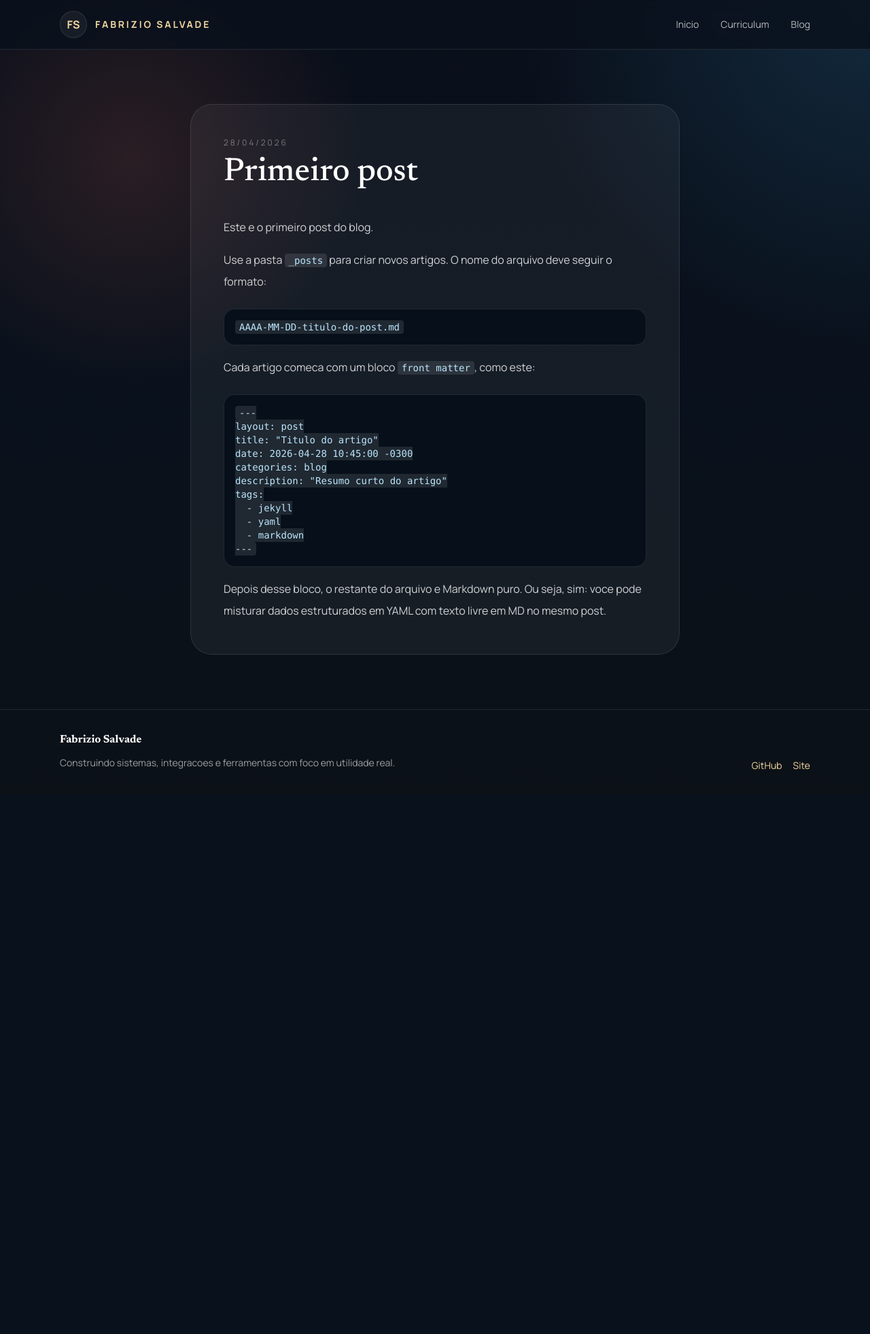
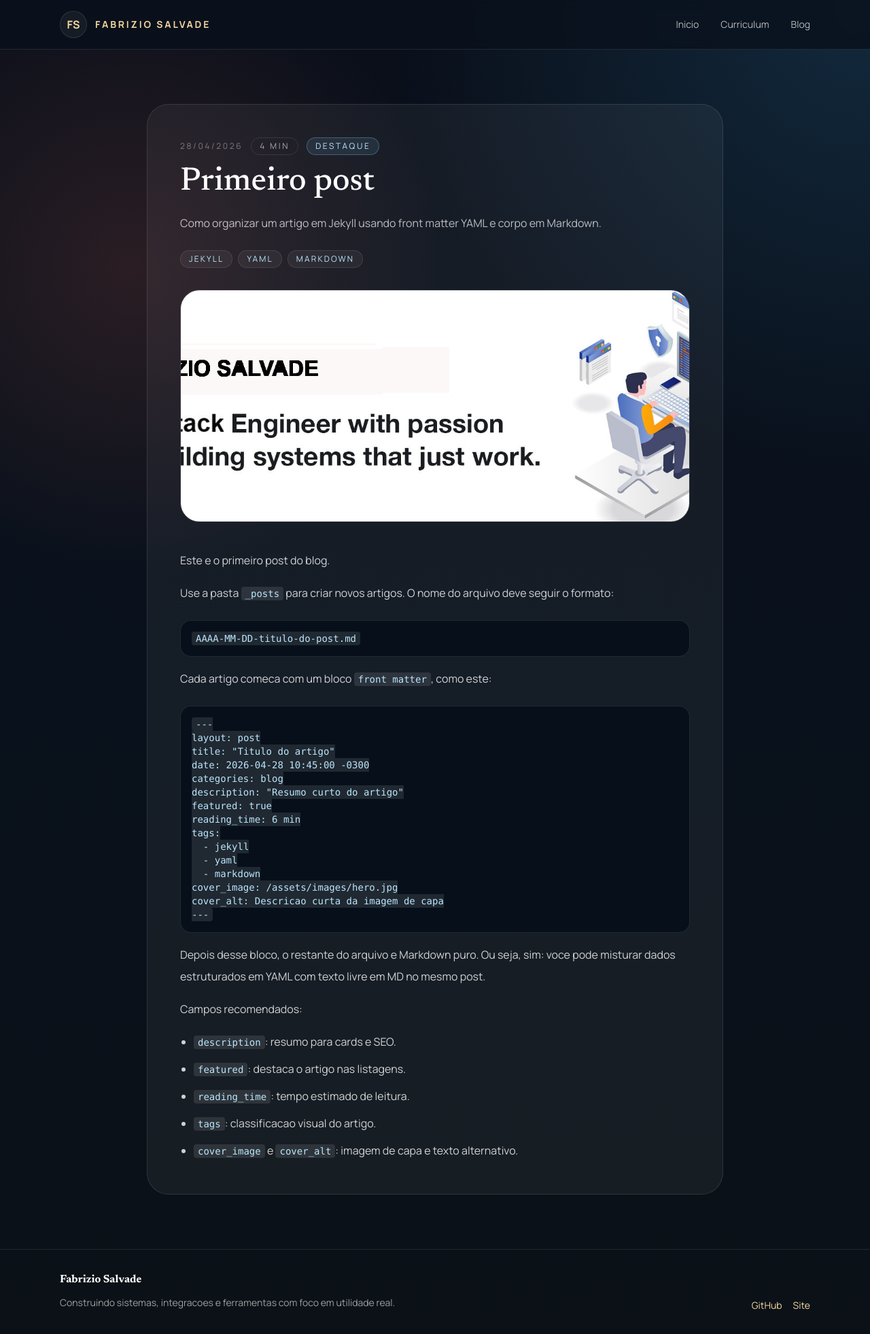
Before and after one commit to brizzio/brizzio.github.io, a Jekyll site: the page built from _posts/2026-04-28-primeiro-post.md, in a window 1280 px wide. Shown: the whole page at 68% size. Built offline with Jekyll 4.4.1, drawn with Linux system fonts in a browser that asks for light colours; before the commit the page ends 1168 px from its top, so only the background shows below that.

Commit message:
Standardize blog post metadata

````diff
--- a/_layouts/post.html
+++ b/_layouts/post.html
@@ -2,10 +2,33 @@
 layout: default
 ---
 
-<article class="mx-auto max-w-3xl px-6 py-16 md:py-20">
+<article class="mx-auto max-w-4xl px-6 py-16 md:py-20">
   <div class="rounded-[2rem] border border-white/10 bg-white/5 p-8 md:p-12">
-    <p class="text-xs uppercase tracking-[0.24em] text-white/40">{{ page.date | date: "%d/%m/%Y" }}</p>
-    <h1 class="mt-3 font-display text-4xl text-white md:text-5xl">{{ page.title }}</h1>
+    <div class="flex flex-wrap items-center gap-3 text-xs uppercase tracking-[0.22em] text-white/40">
+      <span>{{ page.date | date: "%d/%m/%Y" }}</span>
+      {% if page.reading_time %}
+        <span class="rounded-full border border-white/10 px-3 py-1 text-white/60">{{ page.reading_time }}</span>
+      {% endif %}
+      {% if page.featured %}
+        <span class="rounded-full border border-sky-300/30 bg-sky-300/10 px-3 py-1 text-sky-200">Destaque</span>
+      {% endif %}
+    </div>
+    <h1 class="mt-4 font-display text-4xl text-white md:text-5xl">{{ page.title }}</h1>
+    {% if page.description %}
+      <p class="mt-5 max-w-3xl text-base leading-8 text-white/70">{{ page.description }}</p>
+    {% endif %}
+    {% if page.tags %}
+      <div class="mt-6 flex flex-wrap gap-2">
+        {% for tag in page.tags %}
+          <span class="rounded-full border border-white/10 bg-white/5 px-3 py-1 text-xs uppercase tracking-[0.18em] text-sky-200">{{ tag }}</span>
+        {% endfor %}
+      </div>
+    {% endif %}
+    {% if page.cover_image %}
+      <div class="mt-8 overflow-hidden rounded-[1.75rem] border border-white/10">
+        <img class="h-[340px] w-full object-cover" src="{{ page.cover_image | relative_url }}" alt="{{ page.cover_alt | default: page.title }}">
+      </div>
+    {% endif %}
     <div class="prose-shell mt-10">
       {{ content }}
     </div>
--- a/_posts/2026-04-28-primeiro-post.md
+++ b/_posts/2026-04-28-primeiro-post.md
@@ -3,11 +3,15 @@ layout: post
 title: "Primeiro post"
 date: 2026-04-28 10:45:00 -0300
 description: Como organizar um artigo em Jekyll usando front matter YAML e corpo em Markdown.
+featured: true
+reading_time: 4 min
 categories: blog
 tags:
   - jekyll
   - yaml
   - markdown
+cover_image: /assets/images/hero.jpg
+cover_alt: Imagem de capa do site usada como exemplo de post
 ---
 
 Este e o primeiro post do blog.
@@ -27,11 +31,23 @@ title: "Titulo do artigo"
 date: 2026-04-28 10:45:00 -0300
 categories: blog
 description: "Resumo curto do artigo"
+featured: true
+reading_time: 6 min
 tags:
   - jekyll
   - yaml
   - markdown
+cover_image: /assets/images/hero.jpg
+cover_alt: Descricao curta da imagem de capa
 ---
 ```
 
 Depois desse bloco, o restante do arquivo e Markdown puro. Ou seja, sim: voce pode misturar dados estruturados em YAML com texto livre em MD no mesmo post.
+
+Campos recomendados:
+
+- `description`: resumo para cards e SEO.
+- `featured`: destaca o artigo nas listagens.
+- `reading_time`: tempo estimado de leitura.
+- `tags`: classificacao visual do artigo.
+- `cover_image` e `cover_alt`: imagem de capa e texto alternativo.
````
Also changed, not shown: _includes/latest_posts.html (+22 -2 lines), _layouts/blog.html (+14 -1 lines), docs/post-template.md (added, +22 -0 lines), assets/css/main.css.
